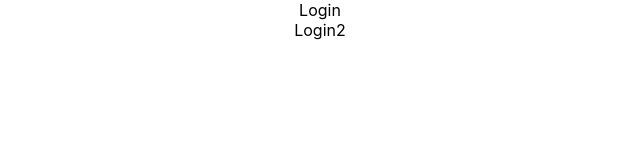
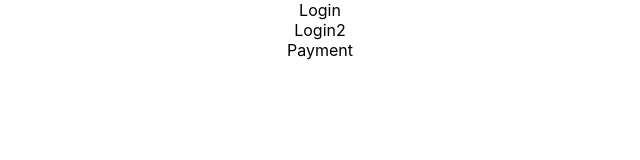
Before and after one commit to kartikbabariya/react-git, a React (Create React App) app: page / in a window 1280 px wide. Shown: the top 160 px of the page, without its empty margins (320-960 px from the left). Built offline with nearby package versions, Linux system fonts and the light colour scheme.

Commit message:
payment added

```diff
--- a/src/App.js
+++ b/src/App.js
@@ -2,12 +2,14 @@ import logo from './logo.svg';
 import './App.css';
 import Login from './Components/Login/Login';
 import Login2 from './Components/Login/Login2';
+import Payment from './Components/Payment/Payment';
 
 function App() {
   return (
     <div className="App">
       <Login />
       <Login2 />
+      <Payment />
     </div>
   );
 }
--- /dev/null
+++ b/src/Components/Payment/Payment.js
@@ -0,0 +1,9 @@
+import React from 'react'
+
+const Payment = () => {
+  return (
+    <div>Payment</div>
+  )
+}
+
+export default Payment
```
